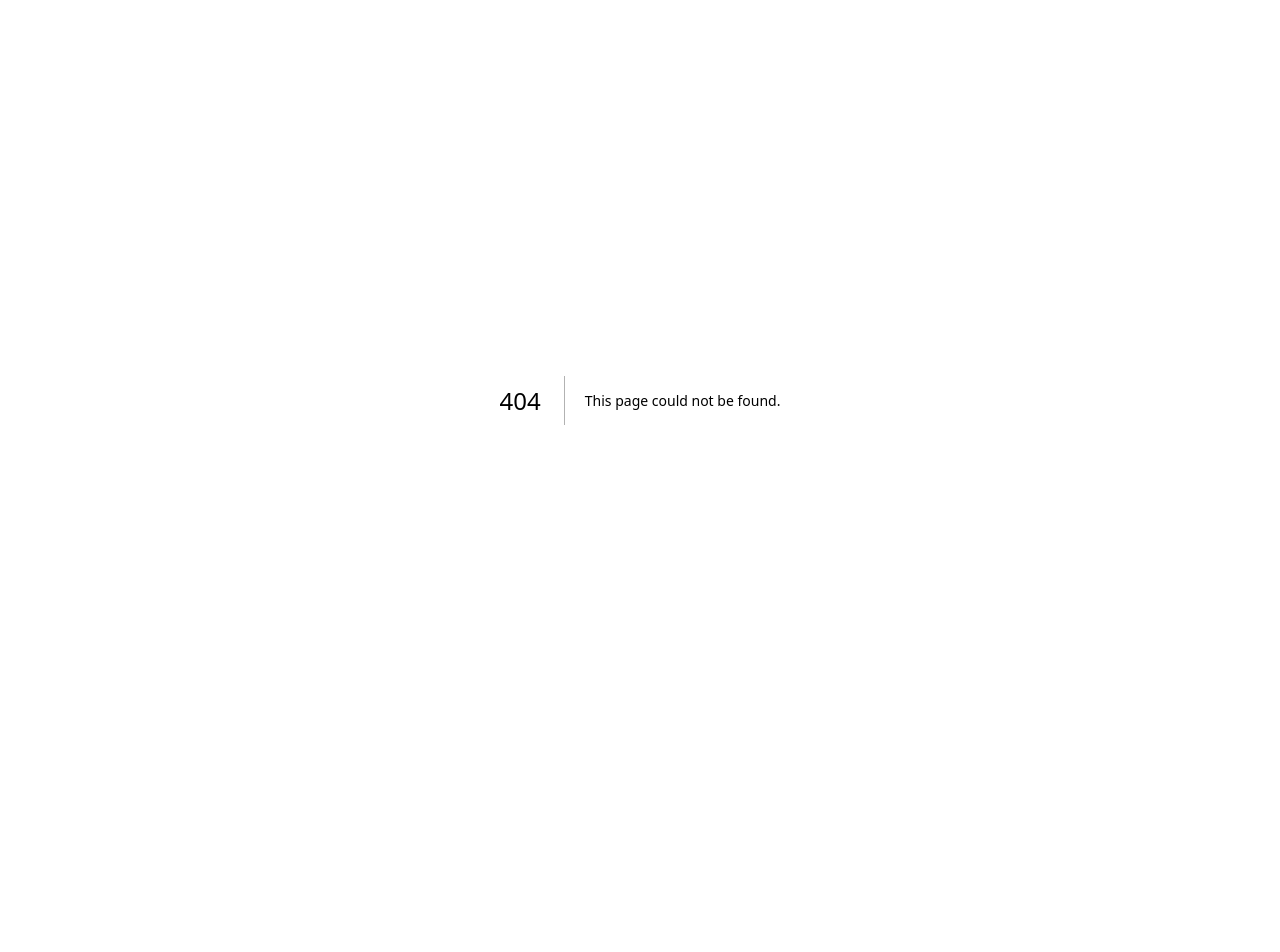
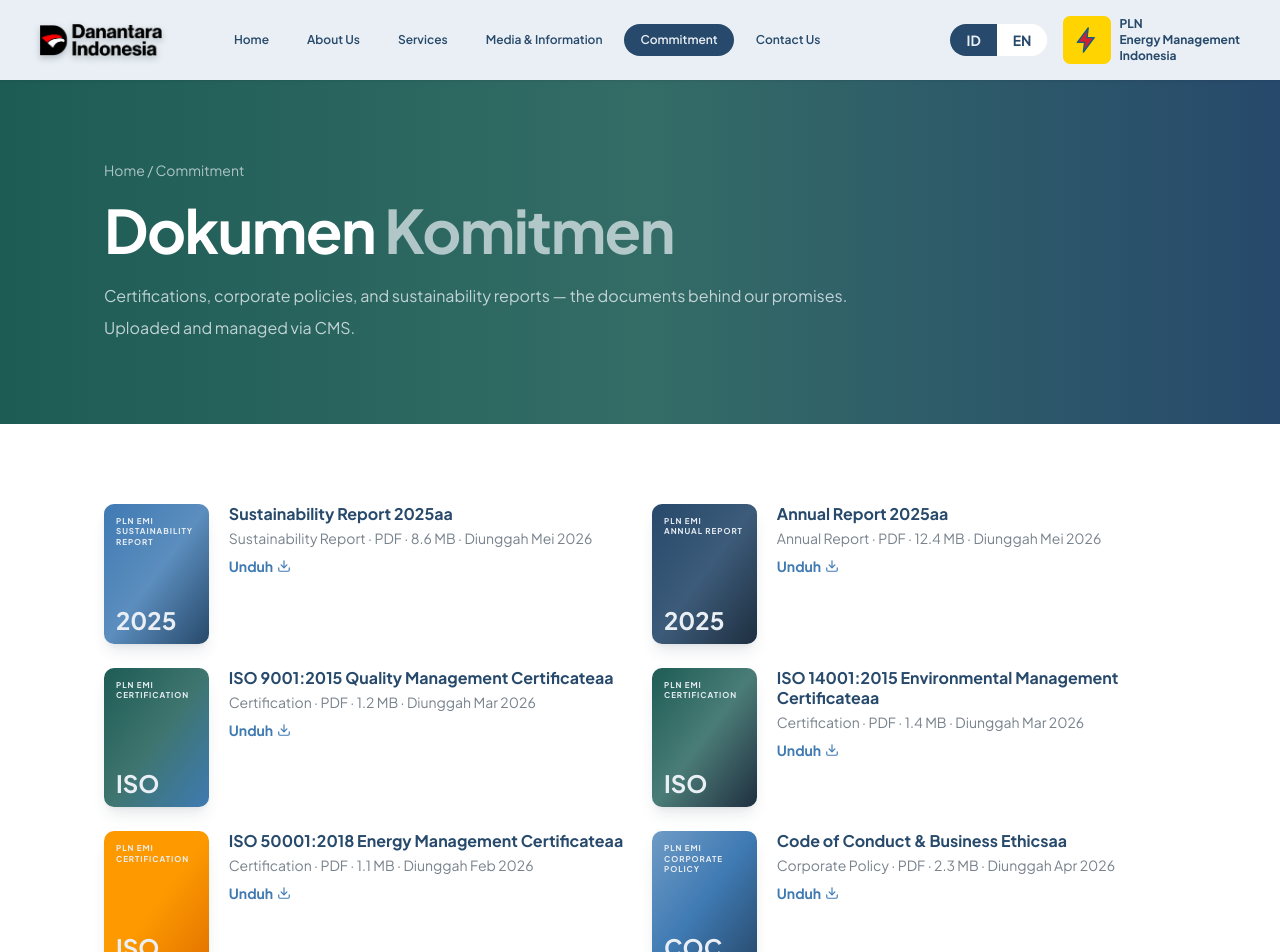
Before and after one commit to haiwazedev/emi-compro, a Next.js app: page /commitments in a window 1280 px wide. Before the commit this address had no page. Shown: the top 952 px of the page. Before the commit the page ends 800 px from the top, so only its background shows below. Built offline with nearby package versions, Linux system fonts and the light colour scheme.

Commit message:
feat: commitments page implementation

```diff
--- /dev/null
+++ b/src/app/commitments/page.tsx
@@ -0,0 +1,25 @@
+import type { Metadata } from "next";
+
+import { CommitmentsPageContent } from "@/module/commitment/components/commitments-page-content";
+import { Footer } from "@/module/layout/components/footer";
+import { Navbar } from "@/module/layout/components/navbar";
+
+export const metadata: Metadata = {
+  title: "Commitment Documents | PLN EMI",
+  description:
+    "Explore PLN EMI certifications, corporate policies, and sustainability reports.",
+};
+
+export default function CommitmentsPage() {
+  return (
+    <div className="bg-background text-foreground min-h-screen">
+      <Navbar />
+
+      <main>
+        <CommitmentsPageContent />
+      </main>
+
+      <Footer />
+    </div>
+  );
+}
--- /dev/null
+++ b/src/module/commitment/components/commitment-browser.tsx
@@ -0,0 +1,29 @@
+import { commitmentDocuments } from "@/module/commitment/content/commitment-documents";
+import { SectionContainer } from "@/shared/components/section-container";
+import { CommitmentDocumentCard } from "./commitment-document-card";
+
+export function CommitmentBrowser() {
+  return (
+    <SectionContainer
+      aria-labelledby="commitment-browser-heading"
+      className="py-12 sm:py-16 lg:py-20"
+      id="commitment-browser"
+      variant="default"
+    >
+      <h2 className="sr-only" id="commitment-browser-heading">
+        Commitment documents
+      </h2>
+
+      <ul
+        aria-label="PLN EMI commitment documents"
+        className="-m-3 flex flex-wrap"
+      >
+        {commitmentDocuments.map((document) => (
+          <li className="w-full p-3 lg:w-1/2" key={document.id}>
+            <CommitmentDocumentCard document={document} />
+          </li>
+        ))}
+      </ul>
+    </SectionContainer>
+  );
+}
--- /dev/null
+++ b/src/module/commitment/components/commitment-document-card.tsx
@@ -0,0 +1,64 @@
+import { Download } from "lucide-react";
+
+import type {
+  CommitmentDocument,
+  CommitmentDocumentMediaTone,
+} from "@/module/commitment/content/commitment-documents";
+import { cn } from "@/shared/lib/utils";
+
+const mediaToneClassNames: Record<CommitmentDocumentMediaTone, string> = {
+  amber: "bg-linear-to-br from-amber-500 via-amber-500 to-amber-600",
+  blue: "bg-linear-to-br from-secondary via-secondary/85 to-accent",
+  green: "bg-linear-to-br from-accent-2 via-accent-2/85 to-secondary",
+  navy: "bg-linear-to-br from-accent via-accent/90 to-foreground",
+  slate: "bg-linear-to-br from-secondary/75 via-secondary to-accent",
+  teal: "bg-linear-to-br from-accent-2 via-accent-2/80 to-foreground",
+};
+
+type CommitmentDocumentCardProps = {
+  document: CommitmentDocument;
+};
+
+export function CommitmentDocumentCard({
+  document,
+}: CommitmentDocumentCardProps) {
+  return (
+    <article className="flex gap-4 sm:gap-5">
+      <div
+        aria-hidden="true"
+        className={cn(
+          "text-primary shadow-foreground/10 flex aspect-[3/4] w-1/5 max-w-28 shrink-0 flex-col justify-between overflow-hidden rounded-lg p-2.5 shadow-lg sm:p-3",
+          mediaToneClassNames[document.mediaTone],
+        )}
+      >
+        <span className="text-[0.4rem] leading-[1.3] font-bold tracking-[0.12em] whitespace-pre-line uppercase lg:text-[0.5rem]">
+          {document.coverLabel}
+        </span>
+        <span className="text-xl leading-none font-bold sm:text-2xl">
+          {document.coverCode}
+        </span>
+      </div>
+
+      <div className="min-w-0 flex-1">
+        <h3 className="text-accent text-xs leading-tight font-bold sm:text-base">
+          {document.title}aa
+        </h3>
+
+        <p className="text-foreground/60 mt-1 text-[0.65rem] leading-4 sm:text-sm sm:leading-5">
+          {document.category} · {document.fileType} · {document.fileSize} ·{" "}
+          {document.uploadedAt}
+        </p>
+
+        <button
+          aria-label={`Download ${document.title} (not available yet)`}
+          className="text-secondary mt-2 inline-flex w-fit items-center gap-1 text-xs font-bold disabled:cursor-default disabled:opacity-100 sm:text-sm"
+          disabled
+          type="button"
+        >
+          Unduh
+          <Download aria-hidden="true" className="size-3 sm:size-3.5" />
+        </button>
+      </div>
+    </article>
+  );
+}
--- /dev/null
+++ b/src/module/commitment/components/commitment-hero.tsx
@@ -0,0 +1,27 @@
+import { SectionContainer } from "@/shared/components/section-container";
+
+export function CommitmentHero() {
+  return (
+    <SectionContainer
+      aria-labelledby="commitment-page-heading"
+      className="from-accent-2 via-accent-2/90 to-accent text-background bg-linear-to-r"
+      contentClassName="py-14 sm:py-16 lg:py-20"
+      id="commitment-hero"
+      variant="transparent"
+    >
+      <p className="text-primary/70 text-xs sm:text-sm">Home / Commitment</p>
+
+      <h1
+        className="mt-5 font-sans text-4xl font-bold tracking-tight sm:text-5xl lg:text-6xl"
+        id="commitment-page-heading"
+      >
+        Dokumen <span className="text-primary/70">Komitmen</span>
+      </h1>
+
+      <p className="text-primary/80 mt-5 max-w-3xl text-sm leading-7 sm:text-base sm:leading-8">
+        Certifications, corporate policies, and sustainability reports — the
+        documents behind our promises. Uploaded and managed via CMS.
+      </p>
+    </SectionContainer>
+  );
+}
--- a/src/module/commitment/components/commitment-section.tsx
+++ b/src/module/commitment/components/commitment-section.tsx
@@ -13,7 +13,7 @@
     >
       <SectionIntro
         accent="Commitment"
-        action={{ href: "#commitment", label: "Document Library" }}
+        action={{ href: "/commitments", label: "Document Library" }}
         description="Certifications, corporate policies, and sustainability reports — the documents behind our promises, available for download."
         eyebrow="COMMITMENT"
         headingId="commitment-heading"
--- /dev/null
+++ b/src/module/commitment/components/commitments-page-content.tsx
@@ -0,0 +1,11 @@
+import { CommitmentBrowser } from "@/module/commitment/components/commitment-browser";
+import { CommitmentHero } from "@/module/commitment/components/commitment-hero";
+
+export function CommitmentsPageContent() {
+  return (
+    <>
+      <CommitmentHero />
+      <CommitmentBrowser />
+    </>
+  );
+}
--- /dev/null
+++ b/src/module/commitment/content/commitment-documents.ts
@@ -0,0 +1,149 @@
+export type CommitmentDocumentMediaTone =
+  "amber" | "blue" | "green" | "navy" | "slate" | "teal";
+
+export type CommitmentDocument = {
+  category: string;
+  coverCode: string;
+  coverLabel: string;
+  fileSize: string;
+  fileType: "PDF";
+  id: string;
+  mediaTone: CommitmentDocumentMediaTone;
+  title: string;
+  uploadedAt: string;
+};
+
+export const commitmentDocuments = [
+  {
+    category: "Sustainability Report",
+    coverCode: "2025",
+    coverLabel: "PLN EMI\nSUSTAINABILITY\nREPORT",
+    fileSize: "8.6 MB",
+    fileType: "PDF",
+    id: "sustainability-report-2025",
+    mediaTone: "blue",
+    title: "Sustainability Report 2025",
+    uploadedAt: "Diunggah Mei 2026",
+  },
+  {
+    category: "Annual Report",
+    coverCode: "2025",
+    coverLabel: "PLN EMI\nANNUAL REPORT",
+    fileSize: "12.4 MB",
+    fileType: "PDF",
+    id: "annual-report-2025",
+    mediaTone: "navy",
+    title: "Annual Report 2025",
+    uploadedAt: "Diunggah Mei 2026",
+  },
+  {
+    category: "Certification",
+    coverCode: "ISO",
+    coverLabel: "PLN EMI\nCERTIFICATION",
+    fileSize: "1.2 MB",
+    fileType: "PDF",
+    id: "iso-9001-2015-quality-management",
+    mediaTone: "green",
+    title: "ISO 9001:2015 Quality Management Certificate",
+    uploadedAt: "Diunggah Mar 2026",
+  },
+  {
+    category: "Certification",
+    coverCode: "ISO",
+    coverLabel: "PLN EMI\nCERTIFICATION",
+    fileSize: "1.4 MB",
+    fileType: "PDF",
+    id: "iso-14001-2015-environmental-management",
+    mediaTone: "teal",
+    title: "ISO 14001:2015 Environmental Management Certificate",
+    uploadedAt: "Diunggah Mar 2026",
+  },
+  {
+    category: "Certification",
+    coverCode: "ISO",
+    coverLabel: "PLN EMI\nCERTIFICATION",
+    fileSize: "1.1 MB",
+    fileType: "PDF",
+    id: "iso-50001-2018-energy-management",
+    mediaTone: "amber",
+    title: "ISO 50001:2018 Energy Management Certificate",
+    uploadedAt: "Diunggah Feb 2026",
+  },
+  {
+    category: "Corporate Policy",
+    coverCode: "COC",
+    coverLabel: "PLN EMI\nCORPORATE\nPOLICY",
+    fileSize: "2.3 MB",
+    fileType: "PDF",
+    id: "code-of-conduct-business-ethics",
+    mediaTone: "slate",
+    title: "Code of Conduct & Business Ethics",
+    uploadedAt: "Diunggah Apr 2026",
+  },
+  {
+    category: "Corporate Policy",
+    coverCode: "ABC",
+    coverLabel: "PLN EMI\nCORPORATE\nPOLICY",
+    fileSize: "1.8 MB",
+    fileType: "PDF",
+    id: "anti-bribery-gratification-policy",
+    mediaTone: "slate",
+    title: "Anti-Bribery & Gratification Policy",
+    uploadedAt: "Diunggah Apr 2026",
+  },
+  {
+    category: "Corporate Policy",
+    coverCode: "K3L",
+    coverLabel: "PLN EMI\nCORPORATE\nPOLICY",
+    fileSize: "1.5 MB",
+    fileType: "PDF",
+    id: "hse-k3l-corporate-policy",
+    mediaTone: "blue",
+    title: "HSE (K3L) Corporate Policy",
+    uploadedAt: "Diunggah Feb 2026",
+  },
+  {
+    category: "Corporate Policy",
+    coverCode: "WBS",
+    coverLabel: "PLN EMI\nCORPORATE\nPOLICY",
+    fileSize: "1.0 MB",
+    fileType: "PDF",
+    id: "whistleblowing-system-guidelines",
+    mediaTone: "navy",
+    title: "Whistleblowing System Guidelines",
+    uploadedAt: "Diunggah Jan 2026",
+  },
+  {
+    category: "Sustainability Report",
+    coverCode: "GHG",
+    coverLabel: "PLN EMI\nSUSTAINABILITY\nREPORT",
+    fileSize: "3.2 MB",
+    fileType: "PDF",
+    id: "ghg-emissions-disclosure-2025",
+    mediaTone: "green",
+    title: "GHG Emissions Disclosure 2025",
+    uploadedAt: "Diunggah Apr 2026",
+  },
+  {
+    category: "Sustainability Report",
+    coverCode: "2024",
+    coverLabel: "PLN EMI\nSUSTAINABILITY\nREPORT",
+    fileSize: "7.9 MB",
+    fileType: "PDF",
+    id: "sustainability-report-2024",
+    mediaTone: "blue",
+    title: "Sustainability Report 2024",
+    uploadedAt: "Diunggah Mei 2025",
+  },
+  {
+    category: "Annual Report",
+    coverCode: "2024",
+    coverLabel: "PLN EMI\nANNUAL REPORT",
+    fileSize: "11.8 MB",
+    fileType: "PDF",
+    id: "annual-report-2024",
+    mediaTone: "navy",
+    title: "Annual Report 2024",
+    uploadedAt: "Diunggah Mei 2025",
+  },
+] satisfies readonly CommitmentDocument[];
--- a/src/module/layout/components/navbar.tsx
+++ b/src/module/layout/components/navbar.tsx
@@ -18,6 +18,7 @@
   const isServicesPage = pathname === "/services";
   const isArticlesPage =
     pathname === "/articles" || pathname.startsWith("/articles/");
+  const isCommitmentsPage = pathname === "/commitments";
   const isHomePage = pathname === "/";
   const [isHomeSectionActive, setIsHomeSectionActive] = React.useState(true);
   const [isMobileMenuOpen, setIsMobileMenuOpen] = React.useState(false);
@@ -58,9 +59,11 @@
       ? "/services"
       : isArticlesPage
         ? "/articles"
-        : isHomeActive
-          ? "/"
-          : null;
+        : isCommitmentsPage
+          ? "/commitments"
+          : isHomeActive
+            ? "/"
+            : null;
 
   return (
     <header
--- a/src/module/layout/content/navigation.ts
+++ b/src/module/layout/content/navigation.ts
@@ -8,6 +8,6 @@
   { label: "About Us", href: "/about-us" },
   { label: "Services", href: "/services" },
   { label: "Media & Information", href: "/articles" },
-  { label: "Commitment", href: "/#commitment" },
+  { label: "Commitment", href: "/commitments" },
   { label: "Contact Us", href: "/#contact" },
 ];
```
